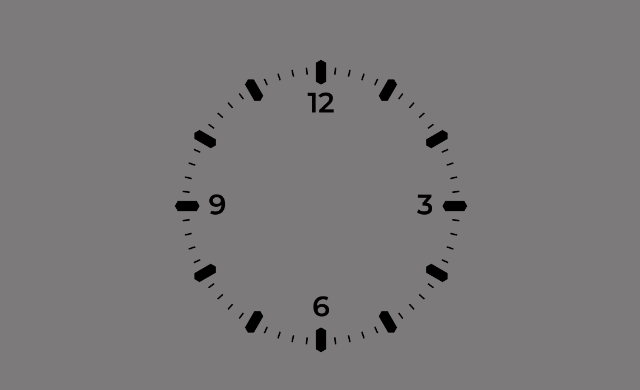
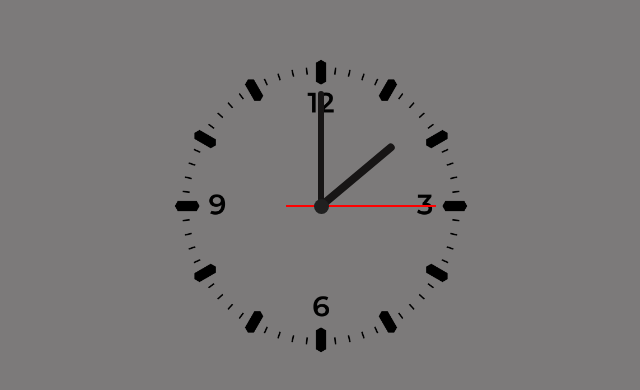
Before and after one commit to Niloufar97/Analog-Clock, a plain HTML site: page index.html in a window 1280 px wide. Shown: the part 194-584 px from the top of the page, without its empty margins (319-959 px from the left). Drawn offline with Linux system fonts and the light colour scheme.

Commit message:
styles completed

```diff
--- a/index.html
+++ b/index.html
@@ -8,9 +8,9 @@
 </head>
 <body>
     <div class="clock">
-        <div class="hour"></div>
-        <div class="min"></div>
-        <div class="sec"></div>
+        <div class="hand hour"></div>
+        <div class="hand min"></div>
+        <div class="hand sec"></div>
     </div>
 </body>
 </html>
--- a/styles.css
+++ b/styles.css
@@ -17,5 +17,65 @@ body{
     background: url("./images/clock2.png");
     background-size: cover;
     display: flex;
-
+    justify-content: center;
+    align-items: center;
+    position: relative;
 }
+.clock::before{
+    content: "";
+    position: absolute;
+    background-color: #202020;
+    width: 15px;
+    height: 15px;
+    border-radius: 50%;
+    z-index: 5;
+}
+.clock .hand{
+    position: absolute;
+}
+.clock .hour{
+    width: 190px;
+    height: 190px;
+    display: flex;
+    justify-content: center;
+    transform: rotateZ(50deg);
+}
+.clock .hour::before{
+    content: "";
+    width: 8px;
+    height: 90px;
+    background-color: #171515;
+    border-radius: 5px 5px 0 0;
+    position: absolute;
+    z-index: 2;
+}
+.clock .min{
+    width: 230px;
+    height: 230px;
+    display: flex;
+    justify-content: center;
+}
+.clock .min::before{
+    content: "";
+    width: 6px;
+    height: 110px;
+    background-color: #171515;
+    border-radius: 5px 5px 0 0;
+    position: absolute;
+    z-index: 2;
+}
+.clock .sec{
+    width: 230px;
+    height: 230px;
+    display: flex;
+    justify-content: center;
+    transform: rotateZ(90deg);
+}
+.sec::before{
+    content: "";
+    width: 2px;
+    height: 150px;
+    background-color: red;
+    position: absolute;
+    z-index: 3;
+}
```
